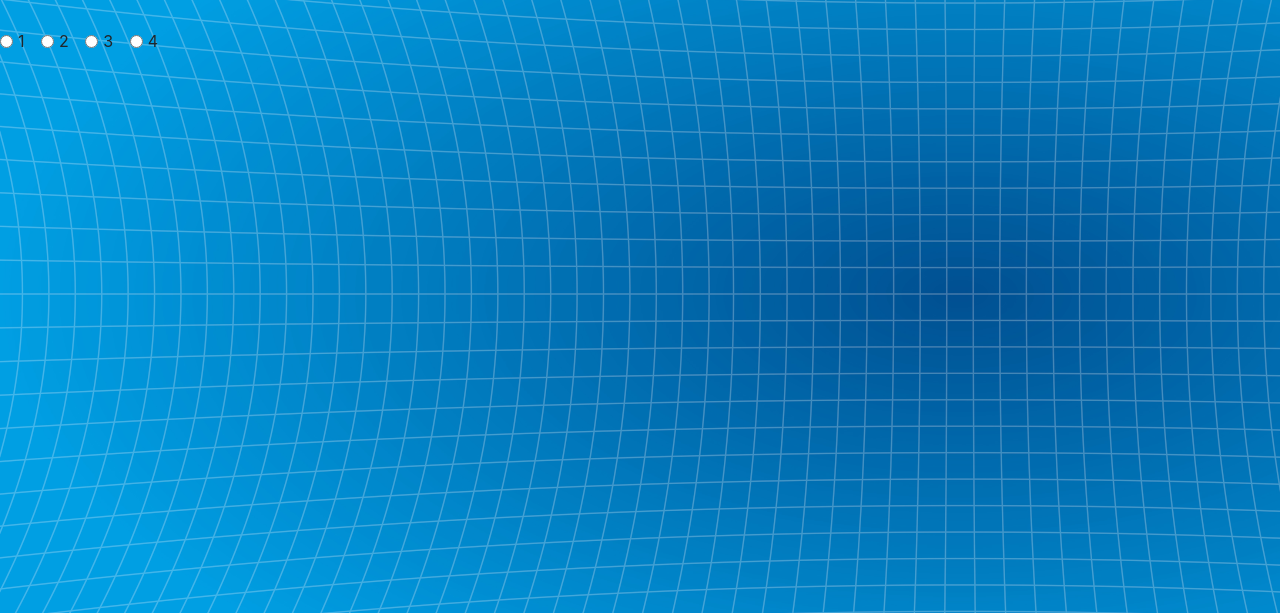
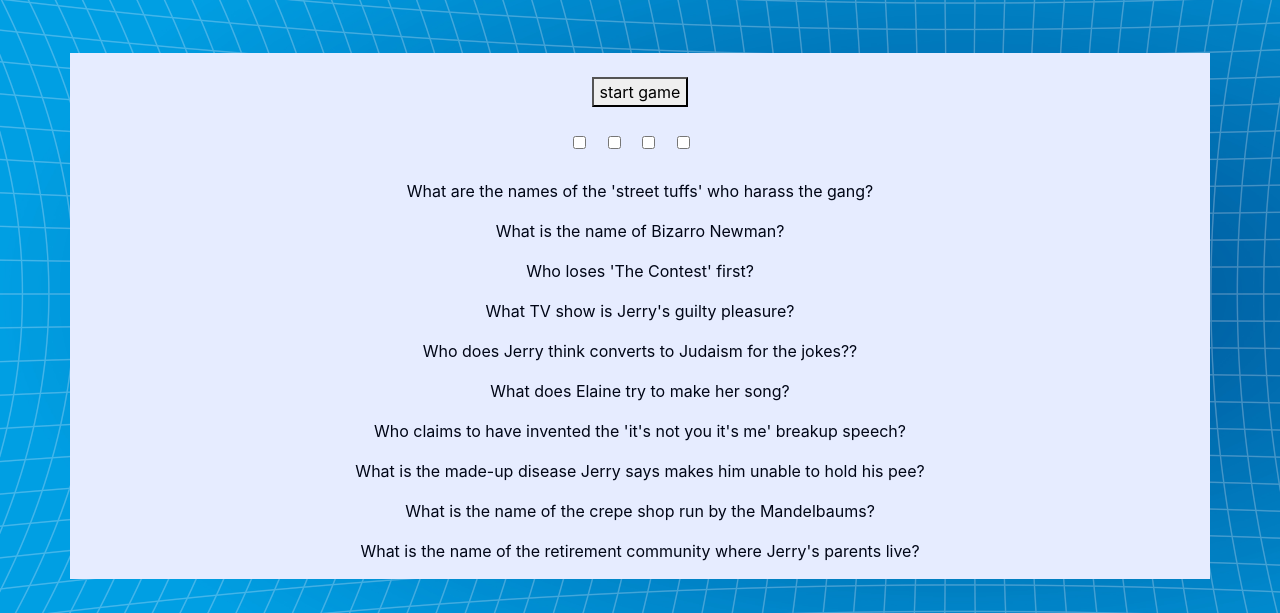
Before and after one commit to lcocard/TriviaGame, a plain HTML site: page index.html in a window 1280 px wide. Shown: the part 187-800 px from the top of the page. Drawn offline with nearby package versions, Linux system fonts and the light colour scheme.

Commit message:
created rows keeping the questions

```diff
--- a/assets/css/style.css
+++ b/assets/css/style.css
@@ -3,3 +3,14 @@ body {
   background-repeat: no-repeat;
   background-size: auto;
 }
+
+.jumbotron {
+  background-image: url("../images/trivia-game.png");
+  color: #e6ecff;
+  text-shadow: #010616;
+}
+
+.container {
+  background-color: #e6ecff;
+  color: #010616;
+}
--- a/assets/javascript/app.js
+++ b/assets/javascript/app.js
@@ -1,18 +1,18 @@
-$(document).ready(function () {
-
-    $.function.trivia = function () {
-
-        var my_choice = null;
-        var trivia = this;
-        trivia_answers = {
-            true: 0,
-            false: 0
-        }
-
-        trivia_questions = [{
-
+//$.fn.trivia = function () {
+var thisvalue = this;
+var questionsArr = [""];
+var choicesArr = [""];
+var thisvalue = this;
+thisvalue.userPick = null;
+thisvalue.answers = {
+    correct: 0,
+    incorrect: 0
+};
+thisvalue.count = 30;
+thisvalue.current = 0;
+thisvalue.questions = [{
     question: "What are the names of the 'street tuffs' who harass the gang?",
-            choices: ["Cedric & Bob", "Albert & Bruce", "SFargaseth & John", "Jose & Carl"],
+    choices: ["Cedric & Bob", "Albert & Bruce", "Seth & John", "Jose & Carl"],
     correct: 0
 }, {
     question: "What is the name of Bizarro Newman?",
@@ -52,6 +52,30 @@ $(document).ready(function () {
     correct: 1
 
 }];
-
+//questionArr = thisvalue.questions[thisvalue.current];
+//choicesArr = thisvalue.questions[thisvalue.current];
+for (var i = 0; i < thisvalue.questions.length; i++) {
+    // Get the question value and store it in a variable
+    var t_question = (thisvalue.questions)[i].question;
+    console.log("t_question = " + thisvalue.questions[i].question);
+    // Create a var to hold a <p> tag to keep the question,
+    // Then give it an ID in the form t_question0, t_question1, ..., t_question10 using an incrementot
+    // Then set the <p> tag as the value of this
+    var questionItem = $("<p>");
+    questionItem.attr("class", "trivia_question" + i);
+    questionItem.text(t_question);
+    // Create a variable with a div for a bootstrap row
+    // Add class="row justify-content-md-center"> to the row
+    // Give the row a data attribute to add the questionItem from above
+    // Add div to container
+    var questionRow = $("<div>")
+    questionRow.addClass("row justify-content-md-center");
+    questionRow = questionRow.append(questionItem);
+    $(".container").append(questionRow);
+    /* $(".t_question").append("<span>" + (thisvalue.questions)[i].question + "</span>");
+    for (var j = 0; j < (thisvalue.questions)[i].choices.length; j++) {
+        console.log("choicesArr = " + thisvalue.questions[i].choices[j]);
+        $(".choices" + j).prepend("<span>" + (thisvalue.questions)[i].choices[j] + "</span>");
+    } */
 }
-});
+//}
--- a/index.html
+++ b/index.html
@@ -9,8 +9,10 @@
     <title>Trivia Game</title>
     <!-- --------------------------------------------------------- -->
 
-    <!-- FavIcon -->
-    <link rel="icon" type="image/png" href="assets/images/SW-favicon.png" />
+    <!-- FavIcon
+    <link rel="icon" type="image/png" href="assets/images/SW-favicon.png" /> -->
+    <!-- Proper rendering for mobile devices -->
+    <meta name="viewport" content="width=device-width, initial-scale=1" />
     <!-- Reset Style CSS -->
     <link rel="stylesheet" type="text/css" href="assets/css/reset.css" />
     <!-- Google Fonts -->
@@ -37,51 +39,78 @@
     ></script>
   </head>
 
+  <body>
     <!-- Jumbotron Title -->
     <div class="jumbotron">
-    <h1 class="text-center">Totally Trivial Trivia</h1>
+      <h1 class="text-center">Totally Trivial Trivia!</h1>
     </div>
 
-  <body>
+    <br />
+    <div class="container">
+      <div class="row justify-content-md-center">
+        <div class="col-md-auto">
+          <br />
+          <button id="start_button">start game</button>
+          <div id="timer"></div>
+          <div id="question_div"></div>
+          <div id="choices_div"></div>
+          <div class="correct"></div>
+          <div class="incorrect"></div>
+          <br />
+        </div>
+      </div>
+      <!-- <div class="row justify-content-md-center">
+        <p class="t_question"></p>
+      </div> -->
+      <div class="row justify-content-md-center">
+        <div class="col-md-auto">
           <div class="form-check form-check-inline">
             <input
               class="form-check-input"
-        type="radio"
-        name="inlineRadioOptions"
-        id="inlineRadio1"
-        value="option1"
+              type="checkbox"
+              id="inlineCheckbox0"
+              value="option0"
             />
-      <label class="form-check-label" for="inlineRadio1">1</label>
+            <label class="form-check-label" for="inlineCheckbox0"
+              ><p class="choices0"></p
+            ></label>
           </div>
           <div class="form-check form-check-inline">
             <input
               class="form-check-input"
-        type="radio"
-        name="inlineRadioOptions"
-        id="inlineRadio2"
-        value="option2"
+              type="checkbox"
+              id="inlineCheckbox1"
+              value="option1"
             />
-      <label class="form-check-label" for="inlineRadio2">2</label>
+            <label class="form-check-label" for="inlineCheckbox1"
+              ><p class="choices1"></p
+            ></label>
           </div>
           <div class="form-check form-check-inline">
             <input
               class="form-check-input"
-        type="radio"
-        name="inlineRadioOptions"
-        id="inlineRadio3"
-        value="option3"
+              type="checkbox"
+              id="inlineCheckbox2"
+              value="option2"
             />
-      <label class="form-check-label" for="inlineRadio3">3</label>
+            <label class="form-check-label" for="inlineCheckbox2"
+              ><p class="choices2"></p
+            ></label>
           </div>
           <div class="form-check form-check-inline">
             <input
               class="form-check-input"
-        type="radio"
-        name="inlineRadioOptions"
-        id="inlineRadio4"
-        value="option4"
+              type="checkbox"
+              id="inlineCheckbox3"
+              value="option3"
             />
-      <label class="form-check-label" for="inlineRadio3">4</label>
+            <label class="form-check-label" for="inlineCheckbox3"
+              ><p class="choices3"></p
+            ></label>
+          </div>
+          <br /><br />
+        </div>
+      </div>
     </div>
 
     <script src="assets/javascript/app.js"></script>
```
Lines whose indentation alone changed are shown as unchanged.
